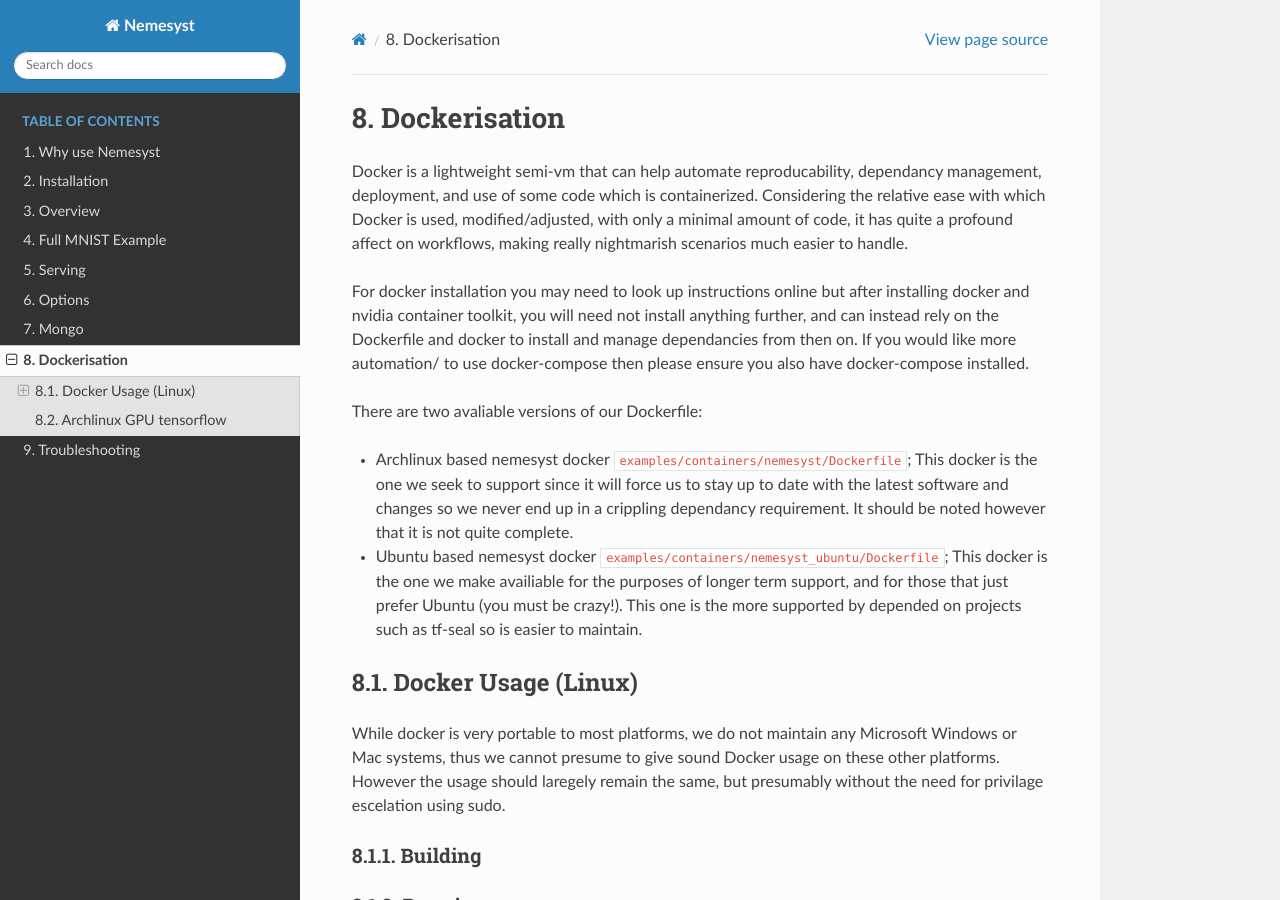
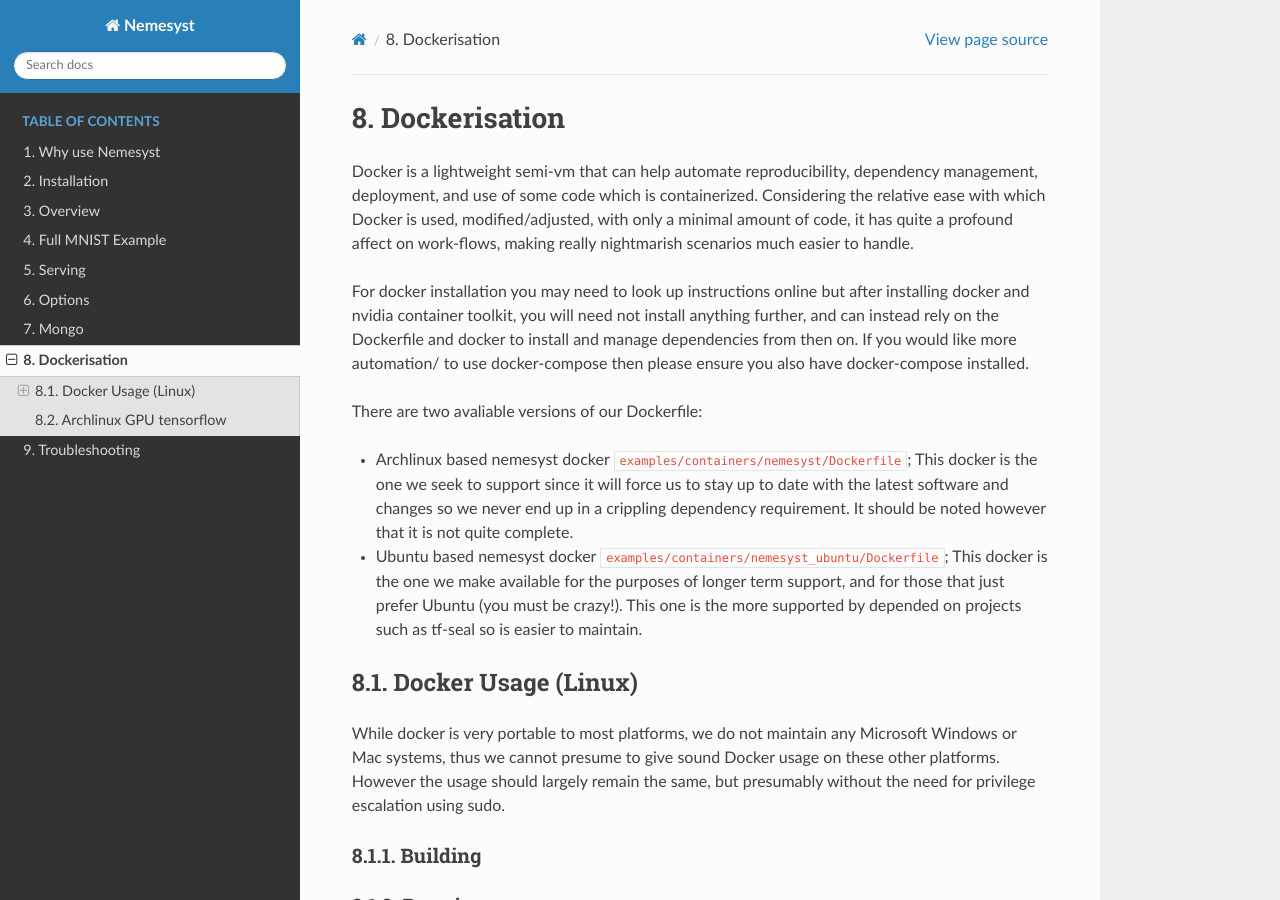
Before and after one commit to DreamingRaven/nemesyst, a Sphinx documentation site: the page built from docs/source/docker.rst, in a window 1280 px wide and 900 px high. Built offline with Sphinx 7.4.7 and the Read the Docs theme 2.0.0, drawn with Linux system fonts in a browser that asks for light colours; the version number could not be read and is left out.

Commit message:
Fixed typos in docker.rst docs

```diff
--- a/docs/source/docker.rst
+++ b/docs/source/docker.rst
@@ -1,20 +1,20 @@
 Dockerisation
 =============
 
-Docker is a lightweight semi-vm that can help automate reproducability, dependancy management, deployment, and use of some code which is containerized.
-Considering the relative ease with which Docker is used, modified/adjusted, with only a minimal amount of code, it has quite a profound affect on workflows, making really nightmarish scenarios much easier to handle.
+Docker is a lightweight semi-vm that can help automate reproducibility, dependency management, deployment, and use of some code which is containerized.
+Considering the relative ease with which Docker is used, modified/adjusted, with only a minimal amount of code, it has quite a profound affect on work-flows, making really nightmarish scenarios much easier to handle.
 
-For docker installation you may need to look up instructions online but after installing docker and nvidia container toolkit, you will need not install anything further, and can instead rely on the Dockerfile and docker to install and manage dependancies from then on. If you would like more automation/ to use docker-compose then please ensure you also have docker-compose installed.
+For docker installation you may need to look up instructions online but after installing docker and nvidia container toolkit, you will need not install anything further, and can instead rely on the Dockerfile and docker to install and manage dependencies from then on. If you would like more automation/ to use docker-compose then please ensure you also have docker-compose installed.
 
 There are two avaliable versions of our Dockerfile:
 
-- Archlinux based nemesyst docker ``examples/containers/nemesyst/Dockerfile``; This docker is the one we seek to support since it will force us to stay up to date with the latest software and changes so we never end up in a crippling dependancy requirement. It should be noted however that it is not quite complete.
-- Ubuntu based nemesyst docker ``examples/containers/nemesyst_ubuntu/Dockerfile``; This docker is the one we make availiable for the purposes of longer term support, and for those that just prefer Ubuntu (you must be crazy!). This one is the more supported by depended on projects such as tf-seal so is easier to maintain.
+- Archlinux based nemesyst docker ``examples/containers/nemesyst/Dockerfile``; This docker is the one we seek to support since it will force us to stay up to date with the latest software and changes so we never end up in a crippling dependency requirement. It should be noted however that it is not quite complete.
+- Ubuntu based nemesyst docker ``examples/containers/nemesyst_ubuntu/Dockerfile``; This docker is the one we make available for the purposes of longer term support, and for those that just prefer Ubuntu (you must be crazy!). This one is the more supported by depended on projects such as tf-seal so is easier to maintain.
 
 Docker Usage (Linux)
 ********************
 
-While docker is very portable to most platforms, we do not maintain any Microsoft Windows or Mac systems, thus we cannot presume to give sound Docker usage on these other platforms. However the usage should laregely remain the same, but presumably without the need for privilage escelation using sudo.
+While docker is very portable to most platforms, we do not maintain any Microsoft Windows or Mac systems, thus we cannot presume to give sound Docker usage on these other platforms. However the usage should largely remain the same, but presumably without the need for privilege escalation using sudo.
 
 Building
 ++++++++
```
